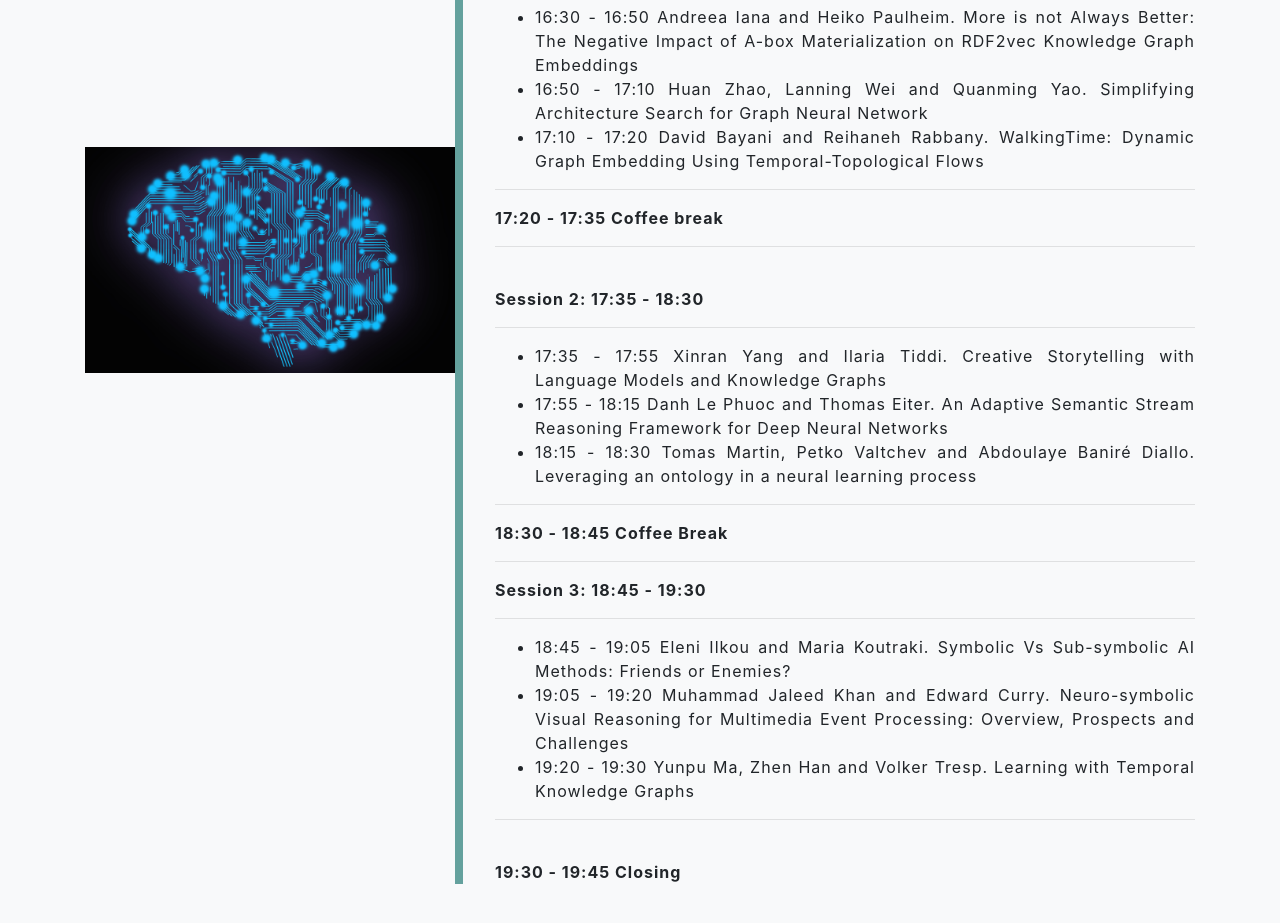
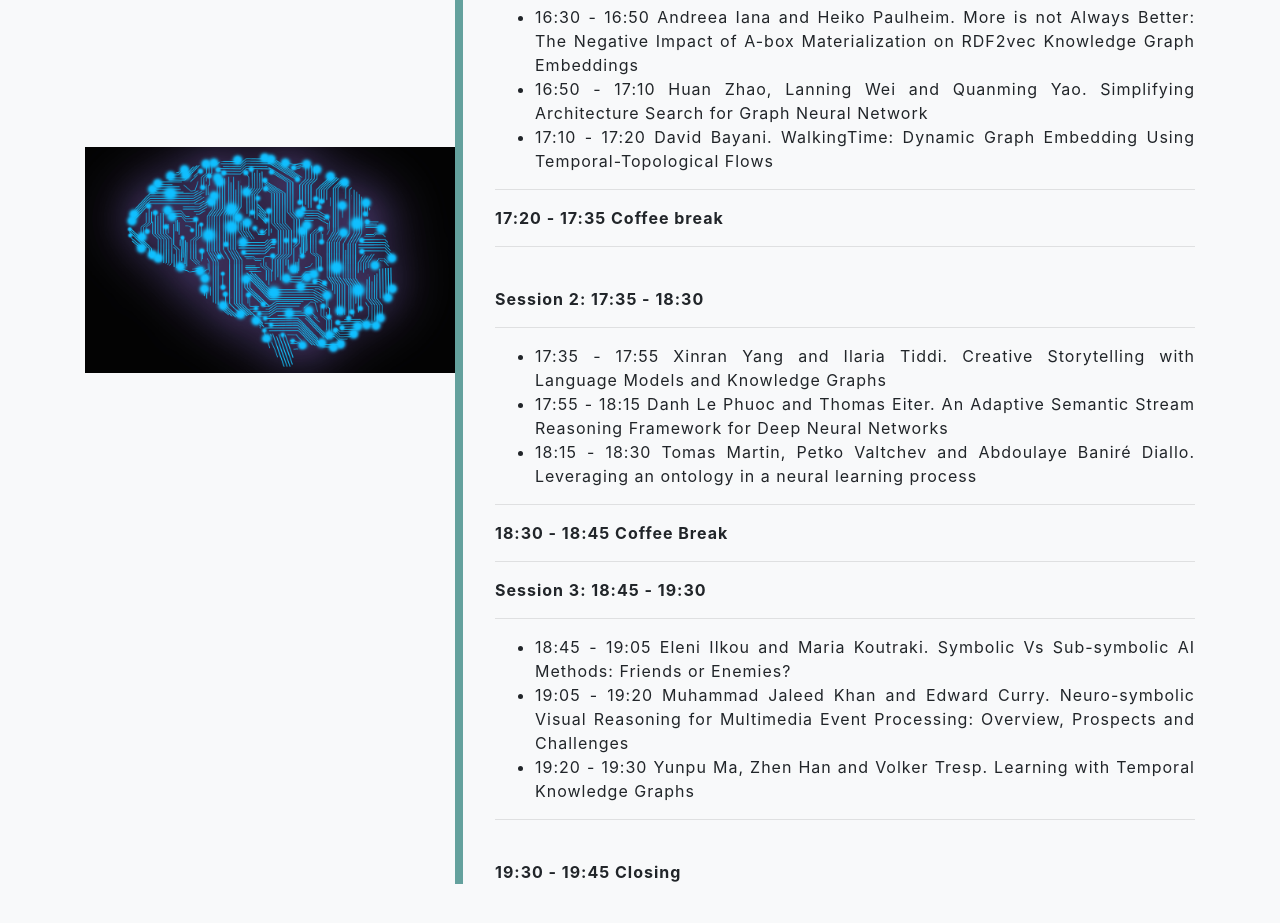
Before and after one commit to alammehwish/cssa_cikm_2020.github.io, a website with bundled scripts: page index.html in a window 1280 px wide. Shown: the part 3920-4843 px from the top of the page. Built offline with nearby package versions, Linux system fonts and the light colour scheme.

Commit message:
Update index.html

```diff
--- a/index.html
+++ b/index.html
@@ -208,7 +208,7 @@ In this talk, I will provide an overview of our recent work on such geometric ap
           <ul style="text-align:justify">
           	<li>16:30 - 16:50 Andreea Iana and Heiko Paulheim. More is not Always Better: The Negative Impact of A-box Materialization on RDF2vec Knowledge Graph Embeddings</li>
 		<li>16:50 - 17:10 Huan Zhao, Lanning Wei and Quanming Yao. Simplifying Architecture Search for Graph Neural Network</li>
-		<li>17:10 - 17:20	David Bayani and Reihaneh Rabbany. WalkingTime: Dynamic Graph Embedding Using Temporal-Topological Flows </li>
+		<li>17:10 - 17:20	David Bayani. WalkingTime: Dynamic Graph Embedding Using Temporal-Topological Flows </li>
 
           </ul>
           <hr>
```
